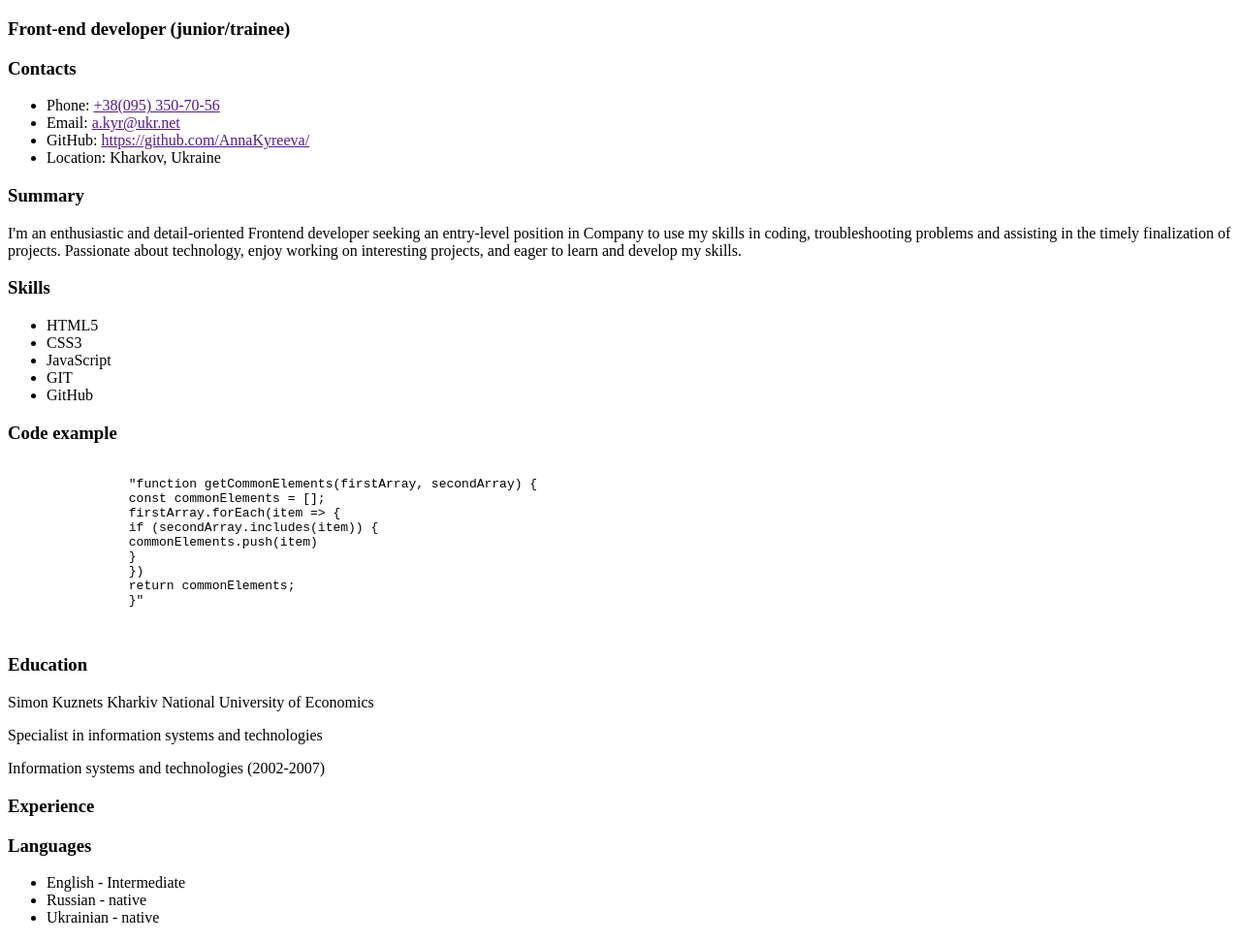
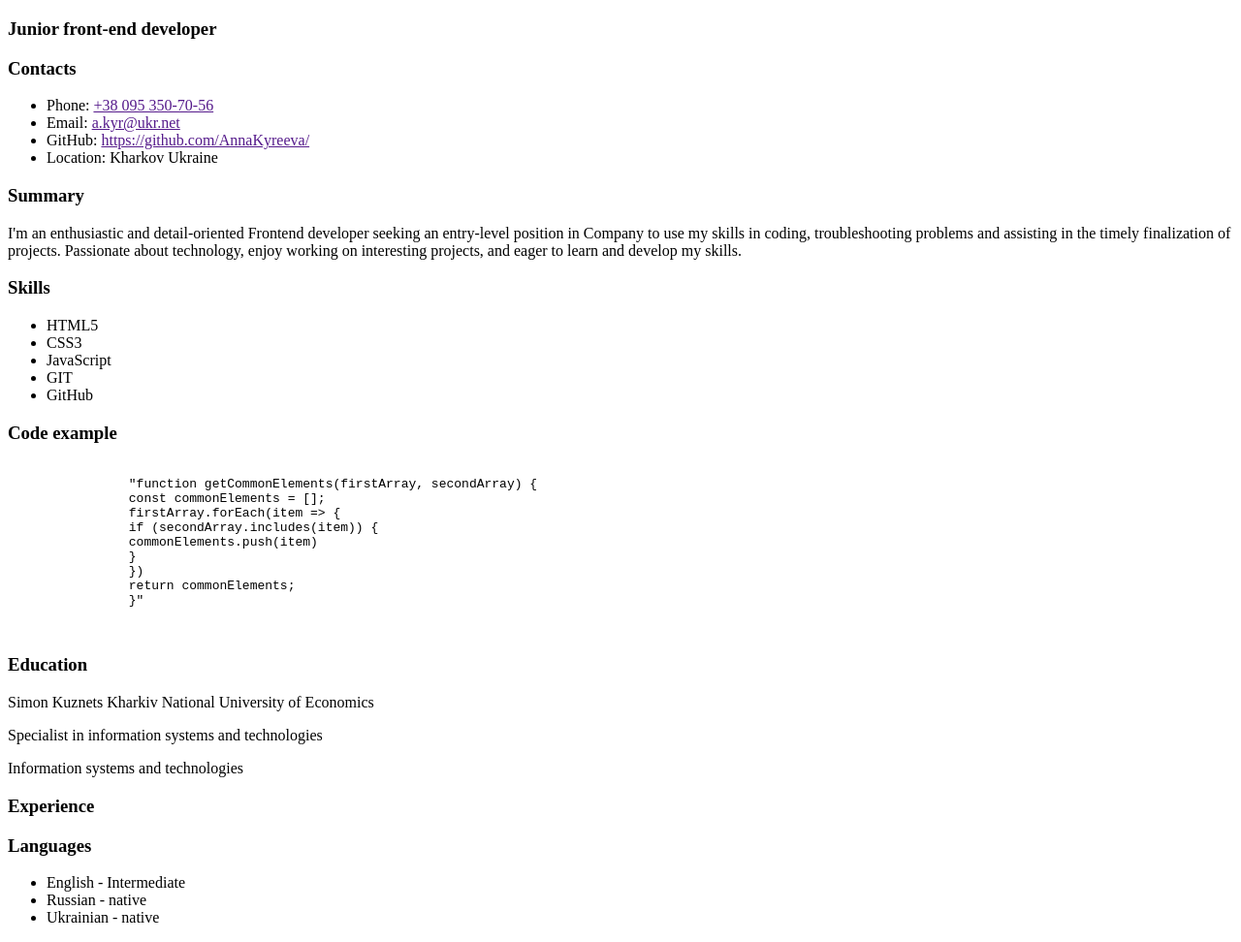
Before and after one commit to AnnaKyreeva/rsschool-cv, a plain HTML site: page index.html in a window 1280 px wide. Shown: the part 61-1033 px from the top of the page at 97% size. Drawn offline with Linux system fonts and the light colour scheme.

Commit message:
fix: fix escape sequences

```diff
--- a/index.html
+++ b/index.html
@@ -8,12 +8,12 @@
 <body>
     <div class="container">
     <h1 class="name">ANNA KYREEVA</h1>
-    <h3 class="position">Front-end developer (junior/trainee)</h3>
+    <h3 class="position">Junior front-end developer</h3>
     <section class="contacts">
     <h3 class="contacts__title">Contacts</h3>
     <ul class="contacts__list">
         <li class="contacts__item">Phone:
-            <a href="" class="contacts__link">+38(095) 350-70-56</a>
+            <a href="" class="contacts__link">+38 095 350-70-56</a>
         </li>
         <li class="contacts__item">Email:
             <a href="" class="contacts__link">a.kyr@ukr.net</a>
@@ -21,7 +21,7 @@
         <li class="contacts__item">GitHub:
             <a href="" class="contacts__link">https://github.com/AnnaKyreeva/</a>
         </li>
-        <li class="contacts__item">Location: Kharkov, Ukraine</li>
+        <li class="contacts__item">Location: Kharkov Ukraine</li>
     </ul>
     </section>
     <section class="summary">
@@ -60,7 +60,7 @@
         <h3 class="education__title">Education</h3>
         <p class="education__university">Simon Kuznets Kharkiv National University of Economics</p>
         <p class="education__speciality">Specialist in information systems and technologies</p>
-        <p class="education__university">Information systems and technologies (2002-2007)</p>
+        <p class="education__university">Information systems and technologies</p>
     </section>
     <section class="experience">
         <h3 class="experience__title">Experience</h3>
```
